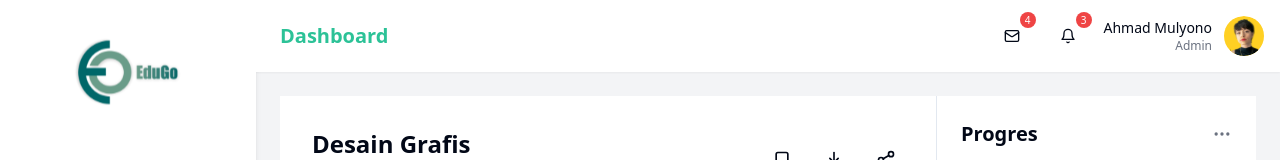
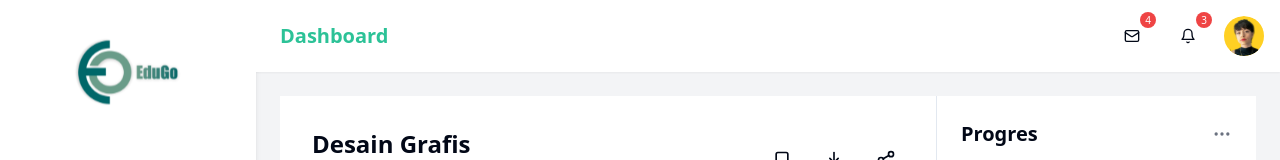
Before and after one commit to Vra-ga/Ctrl-Alt-Win_EduGo, a React (Vite) app: page /materi/1 in a window 1280 px wide. Shown: the top 160 px of the page. Built offline with nearby package versions, Linux system fonts and the light colour scheme.

Commit message:
update navbar ke dua

```diff
--- a/src/component/layout/Navbar.jsx
+++ b/src/component/layout/Navbar.jsx
@@ -176,10 +176,6 @@ const Navbar = ({ pageTitle, onLogout }) => {
               </PopoverContent>
             </Popover>
             <div className="flex items-center gap-3">
-              <div className="text-right">
-                <div className="text-sm font-medium">{fullName}</div>
-                <div className="text-xs text-gray-500">{userProfile.role}</div>
-              </div>
               <img
                 src={userProfile.profileImage}
                 alt="Profile"
@@ -200,7 +196,6 @@ const Navbar = ({ pageTitle, onLogout }) => {
               />
               <div className="text-left hidden sm:block">
                 <div className="text-sm font-medium">{fullName}</div>
-                <div className="text-xs text-gray-500">{userProfile.role}</div>
               </div>
             </div>
             <div className="flex items-center gap-4">
@@ -315,19 +310,6 @@ const Navbar = ({ pageTitle, onLogout }) => {
               </Button>
             </div>
           </div>
-
-          {/* Search Icon for Mobile */}
-          {/* <div className="relative w-full">
-                        <SearchIcon className="absolute left-3 top-1/2 transform -translate-y-1/2 text-gray-400 w-4 h-4" />
-                        <input
-                            className="pl-10 w-full px-3 py-2 border rounded"
-                            placeholder="Search..."
-                            type="search"
-                            value={searchQuery}
-                            onChange={handleSearchChange}
-                            aria-label="Search"
-                        />
-                    </div> */}
         </div>
       </div>
     </header>
```
